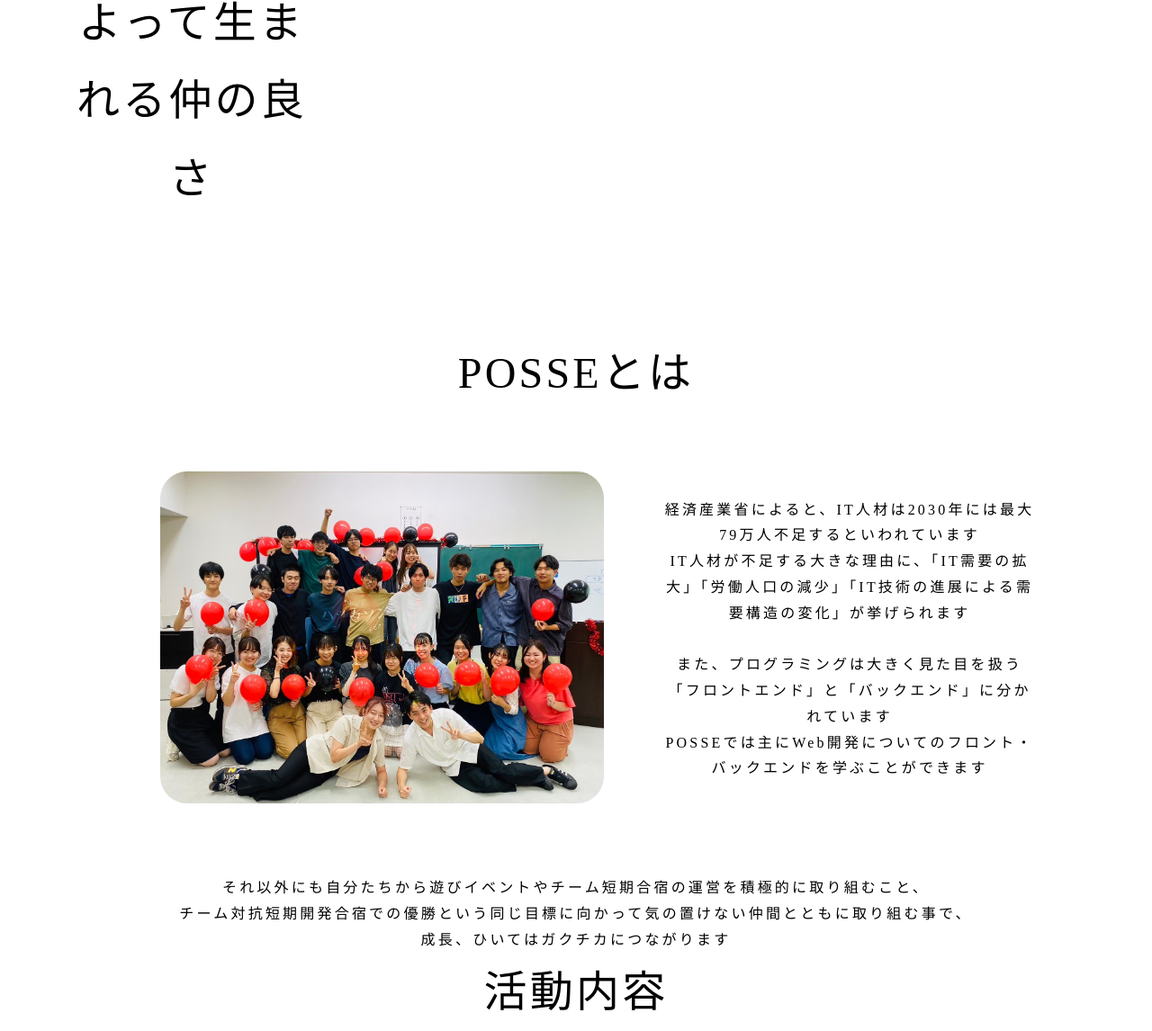
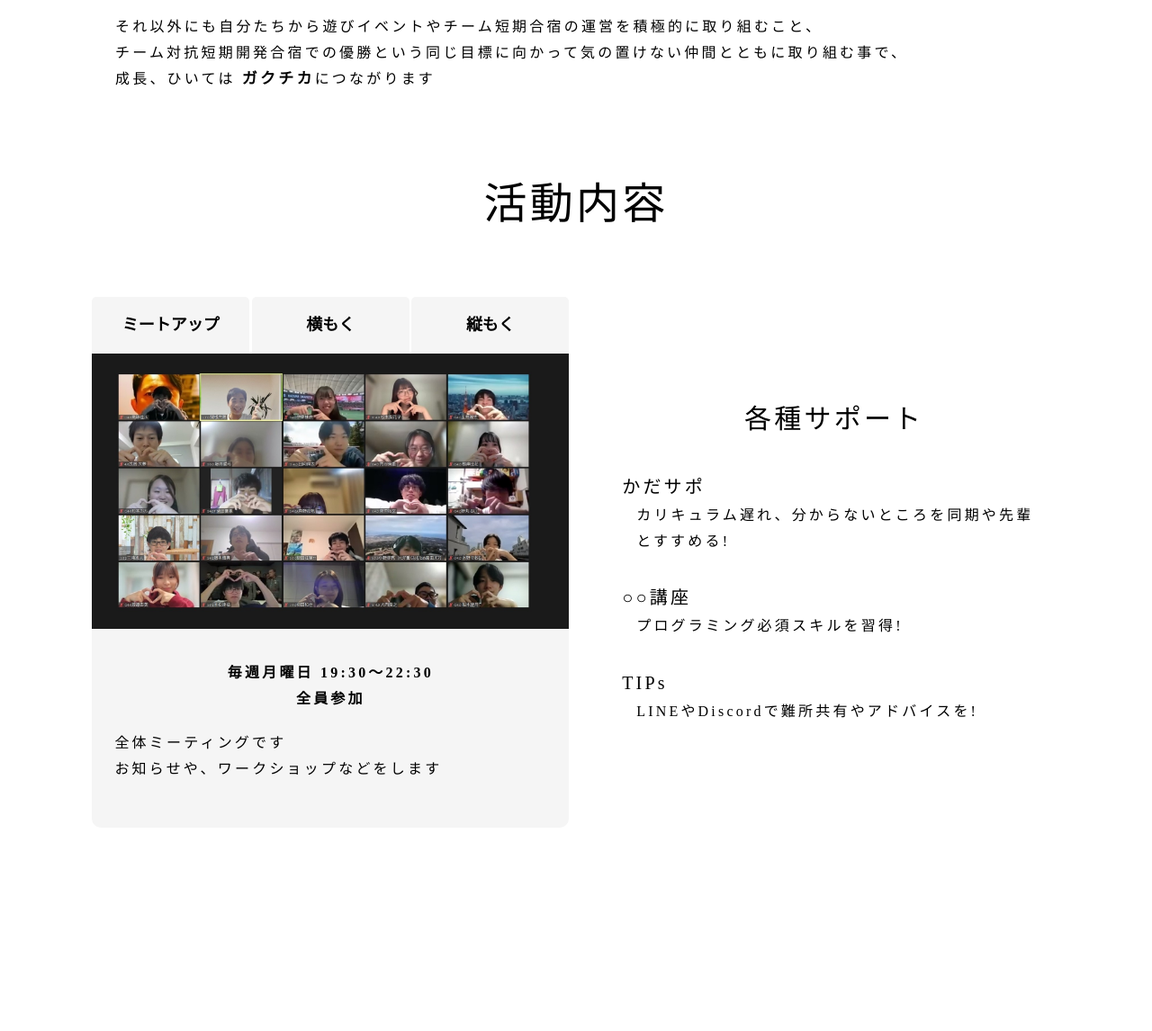
Before and after one commit to posse-ap/rookie_hackathon-202310-team3D, a plain HTML site: page yuzuki.html in a window 1280 px wide. Shown: the part 1218-2364 px from the top of the page at 90% size. After the commit the page ends 2138 px from the top, so only its background shows below. Drawn offline with Linux system fonts and the light colour scheme.

Commit message:
個人作業終了

```diff
--- a/css/yuzuki.css
+++ b/css/yuzuki.css
@@ -12,10 +12,19 @@ div {
     opacity: 1.0;
 }
 
-
+/* title */
 .yuz-title {
     font-size: 48px;
     text-align: center;
+    padding-top: 20px;
+}
+.yuz-text {
+    font-size: 16px;
+    /* text-align: center; */
+}
+.yuz-span {
+    font-size: 17px;
+    font-weight: 600;
 }
 .yuz-TOP {
     margin-top: 80px;
@@ -58,7 +67,12 @@ div {
     flex-direction: column;
     gap: 50px;
 }
+.jump {
+    padding-top: 100px;
+    margin-top: -100px;
+}
 
+/* about */
 .yuz-about {
     margin-top: 80px;
     margin-left: auto;
@@ -83,10 +97,80 @@ div {
 .yuz-Pdesc {
     padding-top: 20px;
 }
-.yuz-Ptext {
-    font-size: 16px;
-    text-align: center;
-}
 .yuz-Panother {
     padding-top:  30px;
 }
+
+/* action */
+.yuz-ACT {
+    margin-top: 80px;
+}
+.yuz-tab {
+    display: flex;
+    justify-content: space-between;
+}
+.yuz-ACTgrid {
+    margin-left: 8%;
+    margin-top: 60px;
+    display: grid;
+    grid-template-columns: 45% 40%;
+    gap: 5%;
+}
+.yuz-ACTnav {
+    background-color: whitesmoke;
+    padding-top: 15px;
+    padding-bottom: 15px;
+    font-size: 18px;
+    text-align: center;
+    font-weight: 700;
+    width: 33%;
+    border-radius: 5px 5px 0 0;
+}
+.yuz-ACTtext {
+    font-size: 16px;
+    text-align: center;
+    font-weight: 700;
+}
+.yuz-textACT {
+    font-size: 16px;
+    text-align: start;
+}
+.yuz-ACTul {
+    display: flex;
+    flex-direction: column;
+    border-radius: 0 0 10px 10px;
+    overflow: hidden;
+}
+.yuz-ACTli1 {
+    width: auto;
+    height: auto;
+}
+.yuz-ACTli2 {
+    padding: 35px 25px 50px 25px ;
+    background-color: whitesmoke;
+}
+.yuz-ACTout {
+    padding-bottom: 20px;
+}
+.yuz-ACTnone {
+    display: none;
+}
+
+.yuz-ACTsup {
+    margin-top: 23%;
+    margin-bottom: 23%;
+}
+.yuz-supLi {
+    padding-top: 30px;
+}
+.yuz-supTitle {
+    font-size: 30px;
+    text-align: center;
+}
+.yuz-supP {
+    font-size: 20px;
+}
+.yuz-supp {
+    font-size: 16px;
+    padding-left: 16px;
+}
--- a/js/yuzuki.js
+++ b/js/yuzuki.js
@@ -10,3 +10,31 @@ window.addEventListener("scroll" , function () {
         }
     });
 });
+
+//tab
+document.querySelector('#yuz-tabMU').addEventListener('click', function () {
+    tabChange("mu")
+});
+document.querySelector('#yuz-tabROW').addEventListener('click', function () {
+    tabChange("row")
+});
+document.querySelector('#yuz-tabCOL').addEventListener('click', function () {
+    tabChange("col")
+});
+function tabChange(tab) {
+    const ACTmu = document.querySelector('#yuz-ACTmu');
+    const ACTrow = document.querySelector('#yuz-ACTrow');
+    const ACTcol = document.querySelector('#yuz-ACTcol');
+    const ACTul = document.querySelectorAll('.yuz-ACTul');
+    ACTul.forEach(element => {
+        element.style.display = "none"
+    });
+    if (tab == "mu") {
+        ACTmu.style.display = "block"
+    } else if (tab == "row") {
+        ACTrow.style.display = "block"
+
+    } else if (tab == "col") {
+        ACTcol.style.display = "block"
+    }
+}
--- a/yuzuki.html
+++ b/yuzuki.html
@@ -13,47 +13,114 @@
     <div class="yuz-TOP">
         <div class="yuz-top">
             <div class="yuz-desc">
-                <div class="yuz-posse" id="top">POSSE③</div>
+                <div class="yuz-posse jump" id="top">POSSE③</div>
                 <div class="yuz-setu">
                     <ul class="yuz-ULhero">
-                        <li class="yuz-title">・活動量の多さ＆仲のいい人と本気で取り組むことによって生まれる信頼関係</li>
-                        <li class="yuz-title">・自分たちで企画するイベントによって生まれる仲の良さ</li>
+                        <li class="yuz-Ptext">・活動量の多さ＆仲のいい人と本気で取り組むことによって生まれる信頼関係</li>
+                        <li class="yuz-Ptext">・自分たちで企画するイベントによって生まれる仲の良さ</li>
                     </ul>
-                    <div class="yuz-ningen">気の置けない仲に</div>
+                    <div class="yuz-ningen">気の置けない仲間を</div>
                 </div>
             </div>
             <div class="yuz-hero">
-                <img src="./img/yuz-hro.jpg" alt="">
+                <img src="./img/yuz-hro.jpg" alt="posse3">
             </div>
         </div>
     </div>
 
     <!-- posseとは -->
     <div class="yuz-about">
-        <div class="yuz-title" id="posse">POSSEとは</div>
+        <div class="yuz-title jump" id="posse">POSSEとは</div>
         <div class="yuz-P">
             <div class="yuz-Pimg">
-                <img src="./img/yuz-posse.jpg" alt="">
+                <img src="./img/yuz-new.jpg" alt="posse">
             </div>
             <div class="yuz-Pdesc">
-                <p class="yuz-Ptext">経済産業省によると、IT人材は2030年には最大79万人不足するといわれています</p>
-                <p class="yuz-Ptext">IT人材が不足する大きな理由に、「IT需要の拡大」「労働人口の減少」「IT技術の進展による需要構造の変化」が挙げられます</p>
+                <p class="yuz-text">経済産業省によると、IT人材は2030年には最大79万人不足するといわれています</p>
+                <p class="yuz-text">IT人材の需要は年々拡大傾向にあります</p>
                 <br>
-                <p class="yuz-Ptext">また、プログラミングは大きく見た目を扱う「フロントエンド」と「バックエンド」に分かれています
-                    <br>POSSEでは主にWeb開発についてのフロント・バックエンドを学ぶことができます</p>
+                <p class="yuz-text">また、プログラミングは大きく見た目を扱う「フロントエンド」と「バックエンド」に分かれています</p>
+                    <p class="yuz-text">POSSEでは <span class="yuz-span">主にWeb開発についてのフロント・バックエンドの両方</span>を学ぶことができます</p>
             </div>
         </div>
         <div class="yuz-Ptext yuz-Panother">
             <p>それ以外にも自分たちから遊びイベントやチーム短期合宿の運営を積極的に取り組むこと、</p>
             <p>チーム対抗短期開発合宿での優勝という同じ目標に向かって気の置けない仲間とともに取り組む事で、
-                <br>成長、ひいてはガクチカにつながります</p>
+                <br>成長、ひいては <span class="yuz-span">ガクチカ</span>につながります</p>
         </div>
     </div>
 
     <!-- 活動内容 -->
     <div class="yuz-ACT">
-        <div class="yuz-title" id="action">活動内容</div>
-
+        <div class="yuz-title jump" id="action">活動内容</div>
+        <div class="yuz-ACTgrid">
+            <div class="yuz-ACTtab">
+                <div class="yuz-tab">
+                    <button class="yuz-ACTnav" id="yuz-tabMU">ミートアップ</button>
+                    <button class="yuz-ACTnav" id="yuz-tabROW">横もく</button>
+                    <button class="yuz-ACTnav" id="yuz-tabCOL">縦もく</button>
+                </div>
+                <ul class="yuz-ACTany">
+                    <li class="yuz-ACTul" id="yuz-ACTmu">
+                        <div class="yuz-ACTli1">
+                            <img src="./img/yuz-mu.jpg" alt="mu">
+                        </div>
+                        <div class="yuz-ACTli2">
+                            <ul class="yuz-ACTout">
+                                <li class="yuz-ACTtext">毎週月曜日 19:30～22:30</li>
+                                <li class="yuz-ACTtext">全員参加</li>
+                            </ul>
+                            <div class="yuz-textACT">
+                                <p>全体ミーティングです<br>お知らせや、ワークショップなどをします</p>
+                            </div>
+                        </div>
+                    </li>
+                    <li class="yuz-ACTul yuz-ACTnone" id="yuz-ACTrow">
+                        <div class="yuz-ACTli1">
+                            <img src="./img/yuz-row.jpg" alt="横もく">
+                        </div>
+                        <div class="yuz-ACTli2">
+                            <ul class="yuz-ACTout">
+                                <li class="yuz-ACTtext">週1回 3時間</li>
+                            </ul>
+                            <div class="yuz-textACT">
+                                <p>同期と3～4人一組で学習しながら、わからないところを共有、質問します<br>オフライン・オンラインで集合したり、共に短期開発合宿に挑みます</p>
+                            </div>
+                        </div>
+                    </li>
+                    <li class="yuz-ACTul yuz-ACTnone" id="yuz-ACTcol">
+                        <div class="yuz-ACTli1">
+                            <img src="./img/yuz-col.png" alt="縦もく">
+                        </div>
+                        <div class="yuz-ACTli2">
+                            <ul class="yuz-ACTout">
+                                <li class="yuz-ACTtext">週1回 2時間</li>
+                            </ul>
+                            <div class="yuz-textACT">
+                                <p>期生関係なくzoomを繋ぎ、わからないところを先輩に質問できます<br>わかるまで丁寧に教えてくれます</p>
+                            </div>
+                        </div>
+                    </li>
+                </ul>
+            </div>
+            <div class="yuz-ACTsup">
+                <div class="yuz-supTitle">各種サポート</div>
+                <ul>
+                    <li class="yuz-supLi">
+                        <p class="yuz-supP">かだサポ</p>
+                        <P class="yuz-supp">カリキュラム遅れ、分からないところを同期や先輩とすすめる!</P>
+                    </li>
+                    <li class="yuz-supLi">
+                        <p class="yuz-supP">○○講座</p>
+                        <P class="yuz-supp">プログラミング必須スキルを習得!</P>
+                    </li>
+                    <li class="yuz-supLi">
+                        <p class="yuz-supP">TIPs</p>
+                        <P class="yuz-supp">LINEやDiscordで難所共有やアドバイスを!</P>
+                    </li>
+                </ul>
+            </div>
+        </div>
     </div>
 </body>
 </html>
```
Also changed, not shown: img/yuz-mu.jpg (added), img/yuz-new.jpg (added), img/yuz-row.jpg (added), 1 other file.
